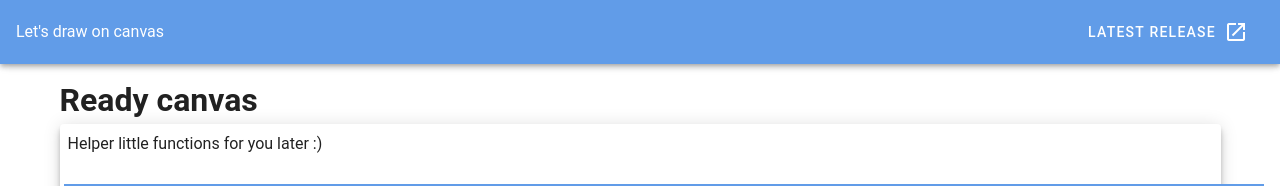
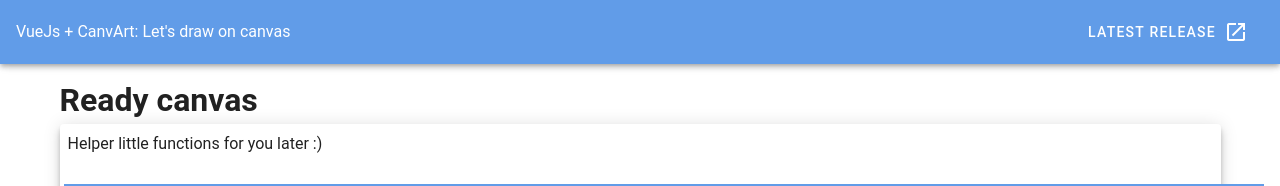
Before and after one commit to Azjargal13/vuejs-canvart, a Vue app: page / in a window 1280 px wide. Shown: the top 186 px of the page. Built offline with nearby package versions, Linux system fonts and the light colour scheme; a small style sheet from the web is missing.

Commit message:
project name update

```diff
--- a/package.json
+++ b/package.json
@@ -1,5 +1,5 @@
 {
-  "name": "sample-prototype",
+  "name": "VueJs-CanvARt",
   "version": "0.1.0",
   "private": true,
   "scripts": {
--- a/src/App.vue
+++ b/src/App.vue
@@ -2,7 +2,7 @@
   <v-app>
     <v-app-bar app color="primary" dark>
       <div class="d-flex align-center">
-        <span>Let's draw on canvas</span>
+        <span>VueJs + CanvArt: Let's draw on canvas</span>
         <!-- <v-img
           alt="Vuetify Logo"
           class="shrink mr-2"
```
